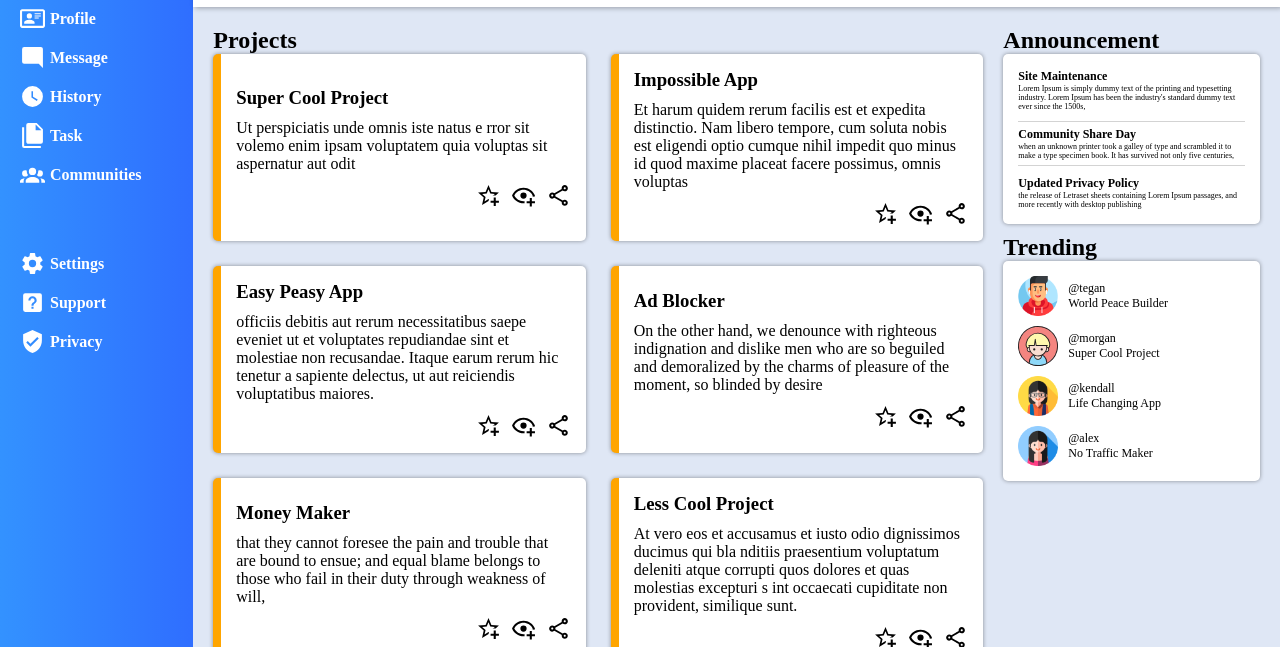
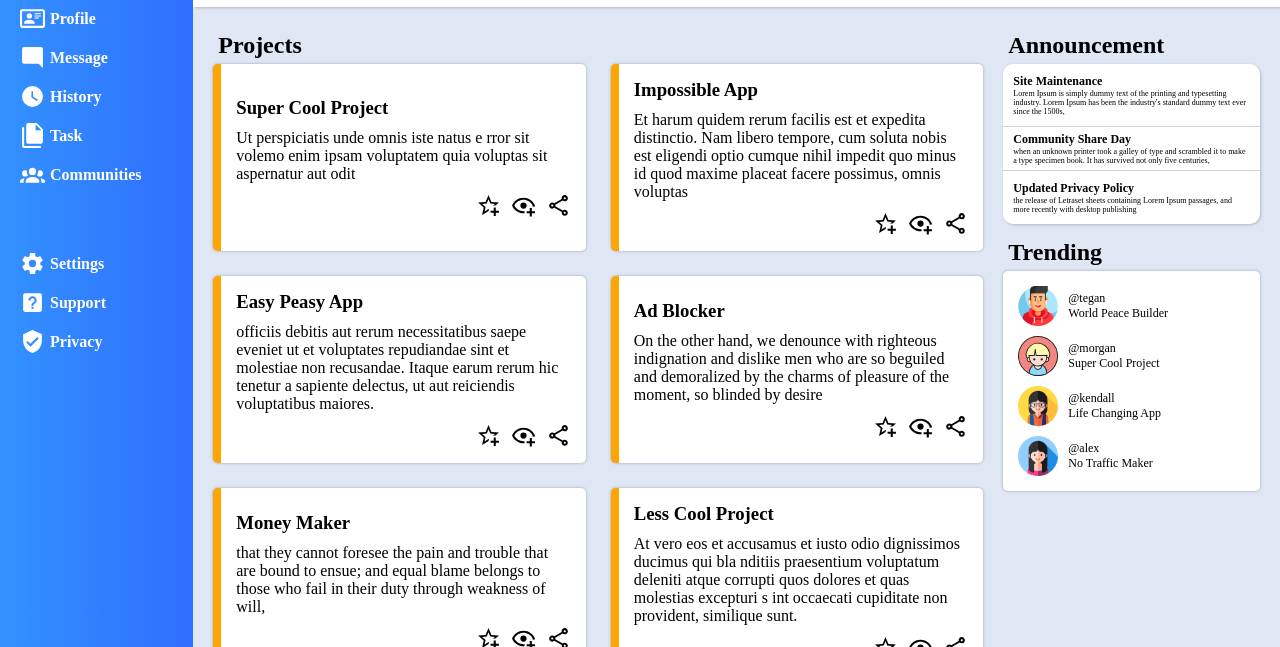
Before and after one commit to LukBlan/dashboard, a plain HTML site: page index.html in a window 1280 px wide. Shown: the part 153-800 px from the top of the page. Drawn offline with Linux system fonts and the light colour scheme.

Commit message:
Tweaks on some styles

```diff
--- a/css/styles.css
+++ b/css/styles.css
@@ -15,6 +15,10 @@ body {
   display: grid;
   grid-template: 1fr 4fr / min-content 4fr;
   height: 100%;
+}
+
+h2 {
+  padding: 5px;
 }
 
 aside {
@@ -64,7 +68,7 @@ nav {
   position: relative;
   display: grid;
   grid-template: 1fr 1fr / 2.5fr 1fr;
-  box-shadow: 2px 1px 5px rgb(0 0 0 / 32%);
+  box-shadow: 2px 1px 3px rgb(0 0 0 / 20%);
   z-index: 1;
 }
 
@@ -195,17 +199,11 @@ section {
 .target {
   padding: 15px;
   background-color: white;
-  box-shadow: 0 0 4px rgb(0 0 0 / 40%);
+  box-shadow: 0 0 3px rgb(0 0 0 / 30%);
   border-radius: 5px;
   gap: 10px;
   cursor: pointer;
   transition: 0.03s;
-}
-
-.target:hover {
-  box-shadow: rgb(0 0 0 / 30%) 0 0 9px;
-  transform: scale(1.01);
-  transition: .05s;
 }
 
 .extra-info-section {
@@ -214,10 +212,30 @@ section {
   gap: 10px;
 }
 
-.announcement > div {
+.announcement-card {
   display: grid;
+  cursor: pointer;
+  background-color: white;
+  box-shadow: 1px 1px 3px rgb(0 0 0 / 20%);
   align-items: center;
   grid-template-rows: min-content min-content min-content;
+  border-radius: 10px;
+}
+
+.announcement-card > div {
+  padding: 10px;
+}
+
+.announcement-card > div:first-child {
+  border-radius: 10px 10px 0 0;
+}
+
+.announcement-card > div:last-child {
+  border-radius: 0 0 10px 10px;
+}
+
+.announcement-card > div:hover {
+  background-color: #f2f4f6;
 }
 
 .announcement > div > div:nth-child(2n) {
--- a/index.html
+++ b/index.html
@@ -171,7 +171,7 @@
       <div class="extra-info-section">
         <div class="announcement">
           <h2>Announcement</h2>
-          <div class="target">
+          <div class="announcement-card">
             <div>
               <h3>Site Maintenance</h3>
               <p> Lorem Ipsum is simply dummy text of the printing
```
